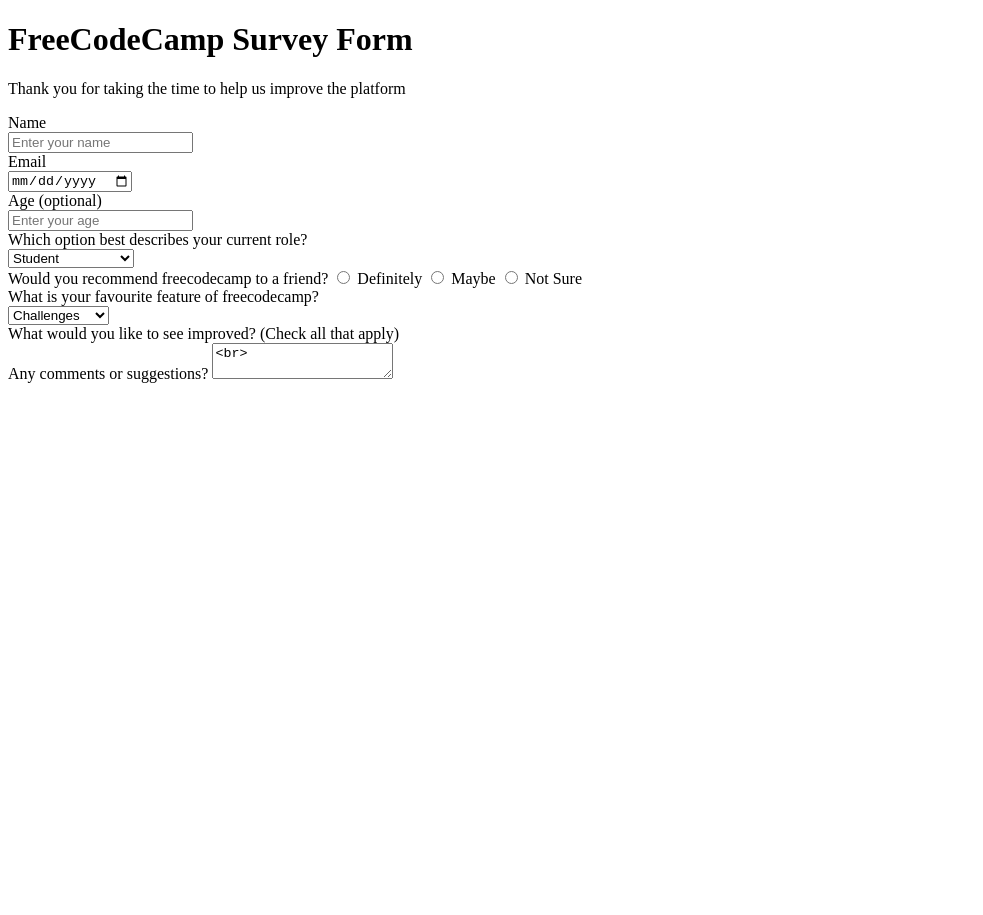
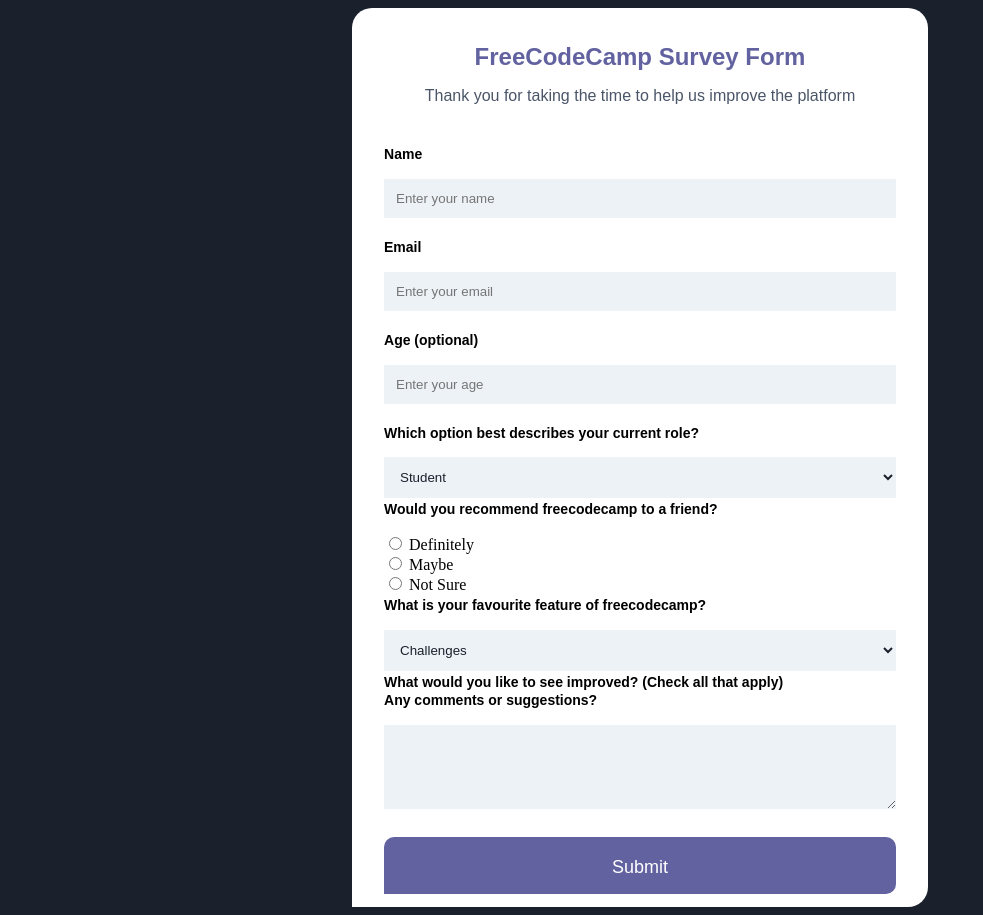
Before and after one commit to Badabee/Survey-Form, a plain HTML site: page index.html in a window 1280 px wide. Shown: the whole page, without its empty margins (0-983 px from the left). Before the commit the page ends 800 px from the top, so only its background shows below. Drawn offline with Linux system fonts and the light colour scheme.

Commit message:
Form almost done, background image lefft.

```diff
--- a/index.html
+++ b/index.html
@@ -3,23 +3,25 @@
 <head>
     <meta charset="UTF-8">
     <meta name="viewport" content="width=device-width, initial-scale=1.0">
+    <link rel="stylesheet" href="main.css">
     <title>Survey Form</title>
 </head>
 <body>
     <div class="container">
         <div class="row">
+            <header>
             <h1 class="survey" id="title">FreeCodeCamp Survey Form</h1>
             <p class="time" id="description">Thank you for taking the time to help us improve the platform</p>
-
-            <form action="" id="survey-form">
+        </header>
+            <form action="" id="survey-form" class="details">
                 <div class="info">
                     <label class="item" id="name" for="place">Name</label><br>
                     <input class="enter" type="text" id="name-label" name="place" placeholder="Enter your name"><br>
                 </div>
 
                     <div class="info">
-                    <label class="email" for="place" id="email">Email</label><br>
-                    <input class="email" type="date" id="email-label" name="place" placeholder="Enter your email"><br>
+                    <label class="item" for="place" id="email">Email</label><br>
+                    <input class="enter" type="email" id="email-label" name="place" placeholder="Enter your email"><br>
                 </div>
 
                     <div class="info">
@@ -29,7 +31,7 @@
 
                 <div class="info">
                     <label for="cars" class="item">Which option best describes your current role?</label><br>
-                    <select id="dropdown"class="enter" placeholder="Select current role"><br>
+                    <select id="dropdown" class="enter" placeholder="Select current role"><br>
                       <option>Student</option>
                       <option>Full Time Job</option>
                       <option>Full Time Learner</option>
@@ -39,18 +41,20 @@
                 </div>
 
                 <div class="info">
-                    <label for="" class="item">Would you recommend freecodecamp to a friend?</label>
-                    <input type="radio" id="def" name="choice" value="def">
-                    <label for="def">Definitely</label>
+                    <label for="" class="item">Would you recommend freecodecamp to a friend?</label><br>
+                    <span>
+                    <input type="radio" id="def" name="choice" value="def" class="enter">
+                    <label for="def">Definitely</label><br>
                     <input type="radio" id="maybe" name="choice" value="maybe">
-                    <label for="maybe">Maybe</label>
+                    <label for="maybe">Maybe</label><br>
                     <input type="radio" id="sure" name="choice" value="sure">
-                    <label for="sure">Not Sure</label>
+                    <label for="sure">Not Sure</label><br>
+                </span>
                 </div>
 
                 <div class="info">
-                    <label for="cars" class="item">What is your favourite feature of freecodecamp?</label><br>
-                    <select id="dropdown"class="enter" placeholder="Select an option"><br>
+                    <label for="cars" placeholder="Select an option" class="item">What is your favourite feature of freecodecamp?</label><br>
+                    <select id="dropdown"class="enter" ><br>
                       <option>Challenges</option>
                       <option>Projects</option>
                       <option>Community</option>
@@ -64,10 +68,14 @@
                 </div>
 
                 <div class="info">
-                    <label for="" class="item">Any comments or suggestions?</label>
-                    <Textarea class="enter" type="text" id="name-label" name="place" placeholder="Enter your name"><br>
+                    <label for="" class="item">Any comments or suggestions?</label><br>
+                    <Textarea class="enter" type="text" rows="4" cols="50" placeholder="Enter your comment here...">
+                    </Textarea><br>
+                </div>
 
-
+                <div class="info">
+                    <button type="submit" class="account enter">Submit</button>
+                </div>
             </form>
         </div>
     </div>
--- a/main.css
+++ b/main.css
@@ -0,0 +1,84 @@
+body{
+    background-color: #1a202c;
+}
+
+.container{
+    background-color: white;
+    margin: auto;
+    width: 45%;
+    padding: 3.2px;
+    border-bottom-right-radius: 20px;
+    border-top-left-radius: 20px;
+    border-top-right-radius: 20px;
+}
+
+header{
+    align-items: center;
+    display: flex;
+    flex-direction: column;
+    margin: 32px auto;
+}
+
+.details{
+    margin:32px auto 0 auto;
+    width: 90%;
+}
+
+.survey{
+    color: #6262a0;
+    text-align: center;
+    font-weight: 700;
+    font-family: 'Karla', sans-serif;
+    margin: 0;
+    font-size: 24px;
+}
+
+.time{
+    font-size: 16px;
+    color: #4a5568;
+    text-align: center;
+    margin: 0;
+    font-family: 'Karla', sans-serif;
+    display: block;
+    margin-block-start: 16px;
+    margin-block-end: 16px;
+    margin-inline-start: 0px;
+    margin-inline-end: 0px;
+}
+
+
+
+.info{
+    display: flex;
+    flex-direction: column;
+    position: relative;
+    margin-bottom: 10px;
+}
+
+.item{
+    font-size: 14px;
+    font-family: 'Karla', sans-serif;
+    margin: 0px 0px 5px;
+    line-height: 0.2;
+    font-weight: 700;
+    color: black;
+}
+
+.enter{
+    color: #1a202c;
+    outline: 0;
+    padding: 12px 8px 12px 12px;
+    background-color: #edf2f7;
+    border: none;
+}
+
+.account{
+    color: white;
+    background-color: #6262a0;
+    font-size: 18px;
+    text-align: center;
+    padding: 20px 40px 16px;
+    border-bottom-right-radius: 10px;
+    border-top-left-radius: 10px;
+    border-top-right-radius: 10px;
+}
```
